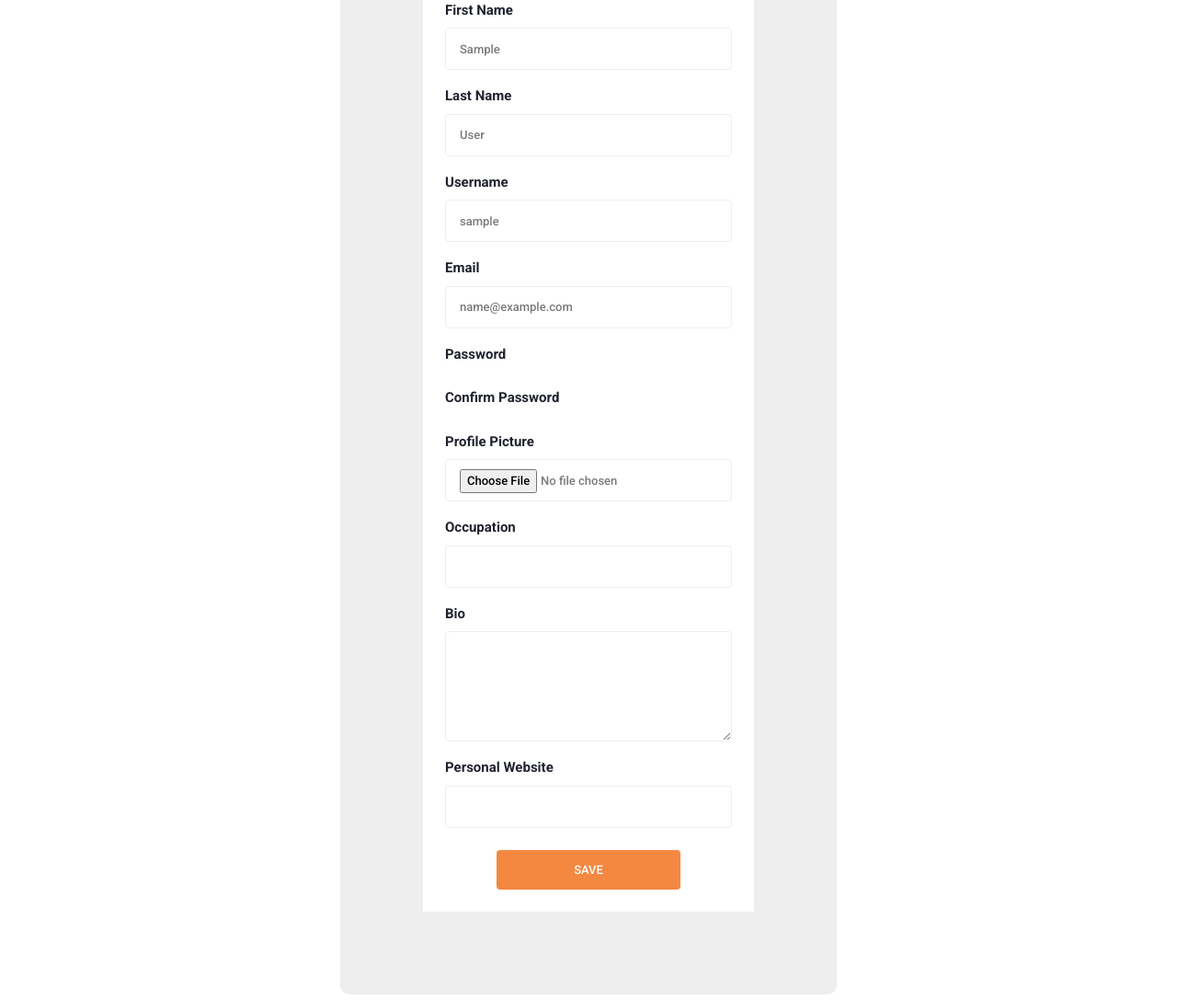
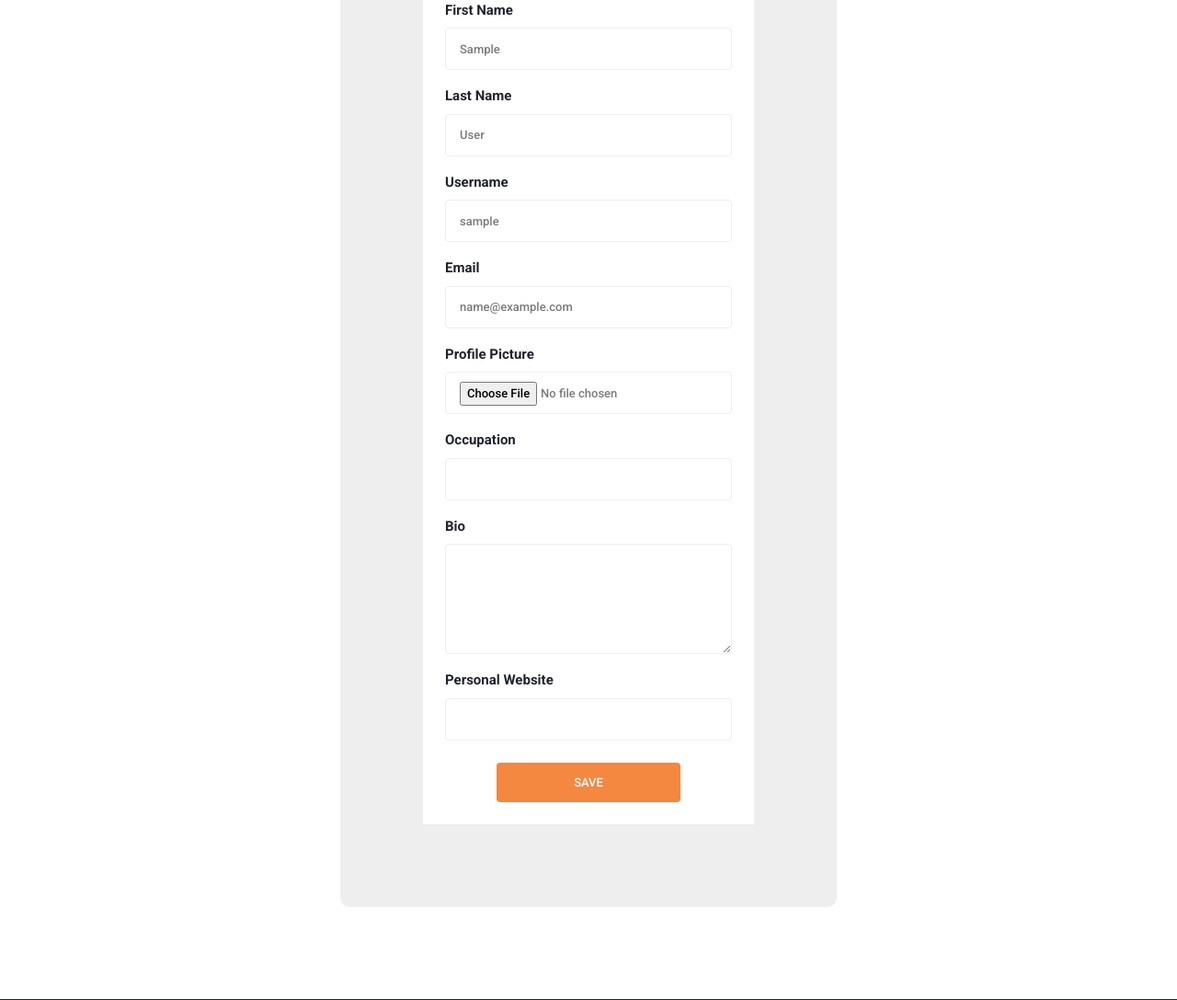
Before and after one commit to hamedsepehrnia/simple-django-blog, a Django app: page /edit-info/ in a window 1280 px wide. Shown: the part 278-1365 px from the top of the page at 92% size. Run offline with Django 5.2, Linux system fonts and the light colour scheme; the visitor is signed in with stand-in values (Sample User, id 1); some libraries are stand-ins or nearby versions.

Commit message:
deleted password input from edit info page

```diff
--- a/auth_app/templates/auth_app/edit_info.html
+++ b/auth_app/templates/auth_app/edit_info.html
@@ -46,21 +46,6 @@
                                 {% endif %}
                             </div>
 
-                            <div class="form-group mt-3">
-                                <label for="{{ form.password.id_for_label }}">Password</label>
-                                {{ form.password }}
-                                {% if form.password.errors %}
-                                    <div class="text-danger small">{{ form.password.errors }}</div>
-                                {% endif %}
-                            </div>
-
-                            <div class="form-group mt-3">
-                                <label for="{{ form.confirm_password.id_for_label }}">Confirm Password</label>
-                                {{ form.confirm_password }}
-                                {% if form.confirm_password.errors %}
-                                    <div class="text-danger small">{{ form.confirm_password.errors }}</div>
-                                {% endif %}
-                            </div>
 
                             <div class="form-group mt-3">
                                 <label for="{{ form2.profile_image.id_for_label }}">Profile Picture</label>
@@ -100,8 +85,6 @@
                                 </div>
                             </div>
                         </form>
-
-
 
                     </div>
                 </div>
```
